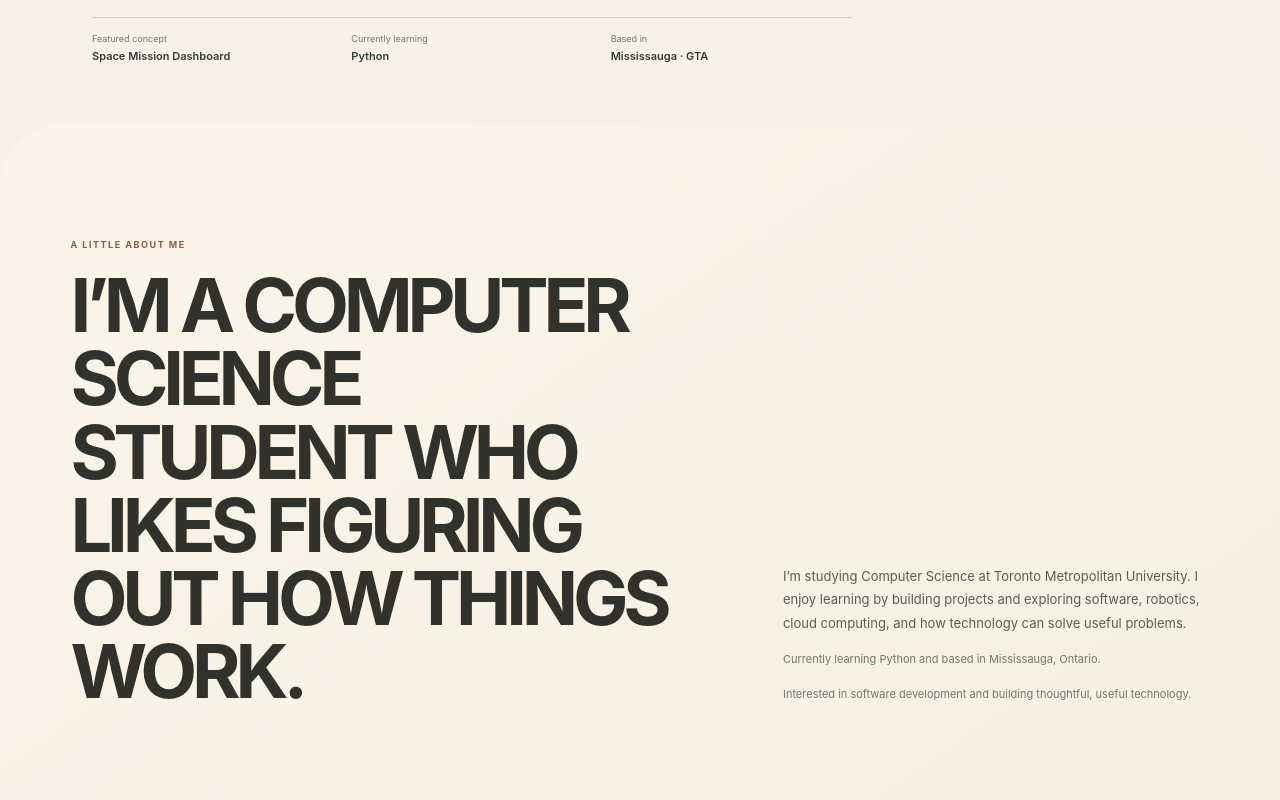
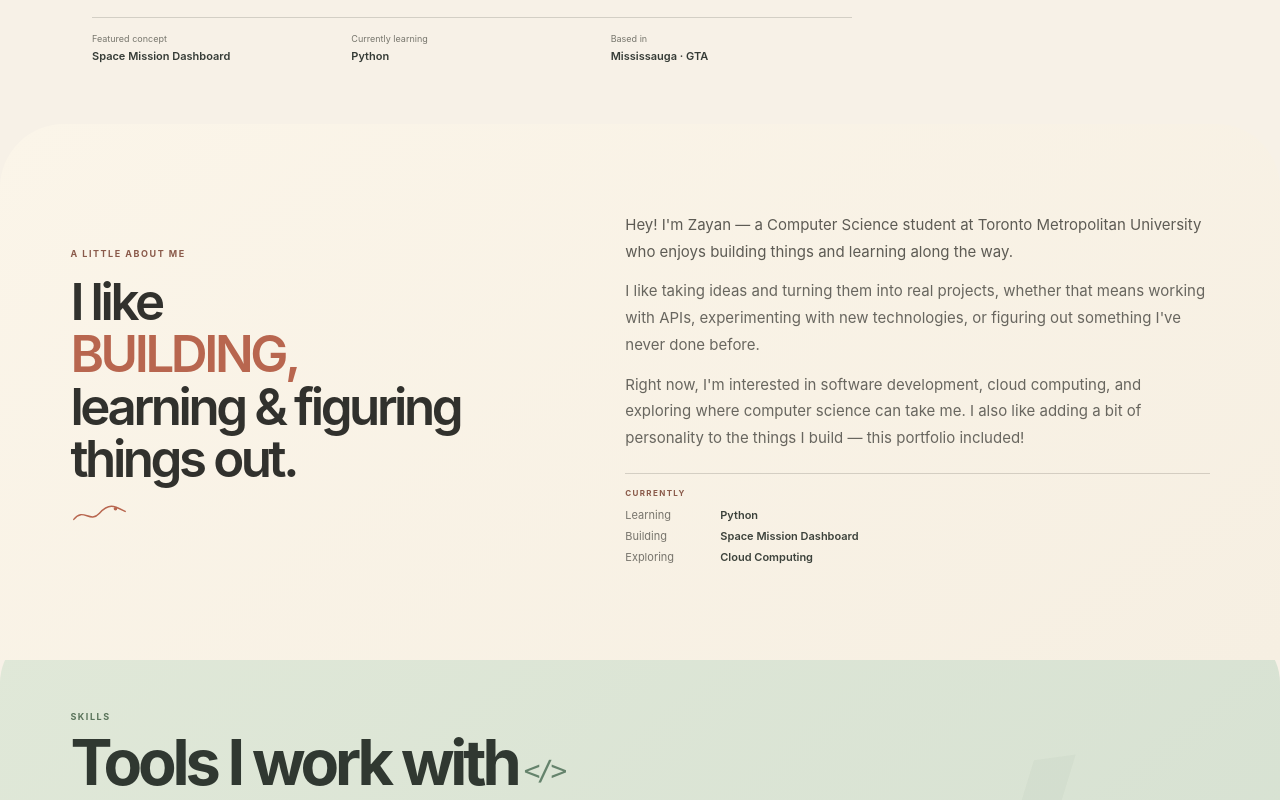
Before and after one commit to zayansyed-gif/Portfolio-site, a React (Vite) app: page / in a window 1280 px wide. Shown: the part 580-1380 px from the top of the page. Built offline with nearby package versions, Linux system fonts and the light colour scheme.

Commit message:
Refine the About section layout and copy

```diff
--- a/src/site/App.jsx
+++ b/src/site/App.jsx
@@ -198,8 +198,31 @@ function Experience() {
 function About() {
   return <section className="about-section scroll-reveal" id="about">
     <div className="section-inner about-layout editorial-width">
-      <div><p className="eyebrow">A LITTLE ABOUT ME</p><h2>I’M A COMPUTER SCIENCE STUDENT WHO LIKES FIGURING OUT HOW THINGS WORK.</h2></div>
-      <div className="about-copy"><p>I’m studying Computer Science at Toronto Metropolitan University. I enjoy learning by building projects and exploring software, robotics, cloud computing, and how technology can solve useful problems.</p><p>Currently learning Python and based in Mississauga, Ontario.</p><p>Interested in software development and building thoughtful, useful technology.</p></div>
+      <div className="about-heading">
+        <p className="eyebrow">A LITTLE ABOUT ME</p>
+        <h2 aria-label="I like building, learning and figuring things out.">
+          <span className="about-title-line">I like</span>
+          <span className="about-title-line"><em>BUILDING,</em></span>
+          <span className="about-title-line">learning &amp; figuring</span>
+          <span className="about-title-line">things out.</span>
+        </h2>
+        <svg className="about-ornament" viewBox="0 0 62 24" aria-hidden="true"><path d="M2 17C13 3 20 22 31 10S48 2 60 8" /><circle cx="49" cy="5" r="2" /></svg>
+      </div>
+      <div className="about-content">
+        <div className="about-copy">
+          <p>Hey! I'm Zayan — a Computer Science student at Toronto Metropolitan University who enjoys building things and learning along the way.</p>
+          <p>I like taking ideas and turning them into real projects, whether that means working with APIs, experimenting with new technologies, or figuring out something I've never done before.</p>
+          <p>Right now, I'm interested in software development, cloud computing, and exploring where computer science can take me. I also like adding a bit of personality to the things I build — this portfolio included!</p>
+        </div>
+        <div className="about-currently">
+          <p className="eyebrow">CURRENTLY</p>
+          <dl>
+            <div><dt>Learning</dt><dd>Python</dd></div>
+            <div><dt>Building</dt><dd>Space Mission Dashboard</dd></div>
+            <div><dt>Exploring</dt><dd>Cloud Computing</dd></div>
+          </dl>
+        </div>
+      </div>
     </div>
   </section>
 }
--- a/src/styles.css
+++ b/src/styles.css
@@ -146,13 +146,33 @@ button { color: inherit; font: inherit; }
 .experience-body li + li { margin-top: 3px; }
 .experience-index { align-self: center; color: rgba(67, 45, 38, .28); font-size: 27px; font-weight: 650; letter-spacing: -.08em; text-align: right; }
 
-.about-section { position: relative; z-index: 4; margin-top: -40px; padding-block: 115px 125px; border-radius: 64px 64px 0 0; color: #31312d; background: linear-gradient(145deg, #fbf5e9, #f6efe2); }
-.about-layout { display: grid; grid-template-columns: minmax(0, 1.05fr) minmax(270px, .75fr); align-items: end; gap: clamp(40px, 9vw, 130px); }
+.about-section { position: relative; z-index: 4; margin-top: -40px; padding-block: 88px 96px; border-radius: 64px 64px 0 0; color: #31312d; background: linear-gradient(145deg, #fbf5e9, #f6efe2); }
+.about-layout { display: grid; grid-template-columns: minmax(0, .9fr) minmax(0, 1.1fr); align-items: center; gap: clamp(36px, 6vw, 82px); }
 .about-section .eyebrow { color: #8a5a4a; }
-.about-layout h2 { max-width: 680px; margin: 19px 0 0; font-size: clamp(38px, 6vw, 74px); line-height: .99; letter-spacing: -.07em; }
-.about-copy { padding-bottom: 4px; color: #5d5b54; font-size: 13px; line-height: 1.8; }
+.about-heading { position: relative; }
+.about-layout h2 { max-width: 500px; margin: 17px 0 0; font-size: clamp(35px, 4.25vw, 51px); font-weight: 640; line-height: 1.03; letter-spacing: -.067em; }
+.about-title-line { display: block; opacity: 0; transform: translateY(10px); transition: opacity .42s ease, transform .52s cubic-bezier(.2,.7,.2,1); }
+.about-title-line:nth-child(1) { transition-delay: .04s; }
+.about-title-line:nth-child(2) { transition-delay: .1s; }
+.about-title-line:nth-child(3) { transition-delay: .16s; }
+.about-title-line:nth-child(4) { transition-delay: .22s; }
+.about-title-line em { color: var(--accent); font-style: normal; }
+.about-section.is-visible .about-title-line { opacity: 1; transform: translateY(0); }
+.about-ornament { display: block; width: 55px; height: 22px; margin: 20px 0 0 2px; overflow: visible; fill: none; stroke: #b8664f; stroke-width: 1.6; stroke-linecap: round; stroke-linejoin: round; transform: rotate(-5deg); transition: transform .55s ease; }
+.about-ornament circle { fill: #b8664f; stroke: none; }
+.about-section.is-visible .about-ornament { transform: rotate(0) translateY(-2px); }
+.about-content { min-width: 0; }
+.about-copy { color: #5d5b54; font-size: 15px; line-height: 1.78; opacity: 0; transform: translateY(12px); transition: opacity .55s ease .13s, transform .6s cubic-bezier(.2,.7,.2,1) .13s; }
 .about-copy p { margin: 0; }
-.about-copy p + p { margin-top: 15px; color: #77746c; font-size: 11px; }
+.about-copy p + p { margin-top: 13px; color: #68665f; }
+.about-section.is-visible .about-copy { opacity: 1; transform: translateY(0); }
+.about-currently { margin-top: 21px; padding-top: 14px; border-top: 1px solid rgba(51, 47, 43, .18); opacity: 0; transform: translateY(9px); transition: opacity .55s ease .22s, transform .6s cubic-bezier(.2,.7,.2,1) .22s; }
+.about-section.is-visible .about-currently { opacity: 1; transform: translateY(0); }
+.about-currently .eyebrow { margin-bottom: 10px; color: #8a5a4a; font-size: 8px; }
+.about-currently dl { display: grid; gap: 7px; margin: 0; }
+.about-currently dl > div { display: grid; grid-template-columns: 85px 1fr; align-items: baseline; gap: 10px; }
+.about-currently dt { color: #77746c; font-size: 11px; }
+.about-currently dd { margin: 0; color: #3c423b; font-size: 11px; font-weight: 620; }
 
 .skills-section { position: relative; z-index: 3; isolation: isolate; overflow: hidden; margin-top: -32px; padding-block: 83px 91px; border-radius: 55px 55px 0 0; color: #303831; background: linear-gradient(140deg, #e0e8d8, #d5e0d1); }
 .skills-section::after { position: absolute; z-index: -1; top: 16%; right: 4%; color: rgba(69, 92, 72, .035); content: "</>"; font-family: ui-monospace, SFMono-Regular, Menlo, monospace; font-size: clamp(210px, 31vw, 390px); font-weight: 700; line-height: 1; letter-spacing: -.16em; transform: rotate(-8deg); pointer-events: none; }
@@ -271,10 +291,14 @@ button { color: inherit; font: inherit; }
   .experience-index { grid-column: 2; grid-row: 2; font-size: 20px; }
   .experience-title h3 { font-size: 21px; }
   .experience-body ul { padding-left: 15px; font-size: 10px; }
-  .about-section { padding-block: 78px 88px; }
-  .about-layout { grid-template-columns: 1fr; gap: 28px; }
-  .about-layout h2 { max-width: 540px; font-size: clamp(37px, 10vw, 59px); }
-  .about-copy { max-width: 540px; font-size: 12px; }
+  .about-section { padding-block: 72px 78px; }
+  .about-layout { grid-template-columns: 1fr; align-items: start; gap: 25px; }
+  .about-layout h2 { max-width: 500px; font-size: clamp(36px, 9vw, 51px); }
+  .about-ornament { margin-top: 14px; }
+  .about-content { max-width: 620px; }
+  .about-copy { font-size: 14px; line-height: 1.75; }
+  .about-copy p + p { margin-top: 12px; }
+  .about-currently { margin-top: 18px; }
   .skills-section { padding-block: 73px 84px; }
   .skill-group { grid-template-columns: 1fr; gap: 10px; padding-block: 14px; }
   .education-section { padding-block: 69px 79px; }
@@ -302,5 +326,6 @@ button { color: inherit; font: inherit; }
 @media (prefers-reduced-motion: reduce) {
   *, *::before, *::after { scroll-behavior: auto !important; animation-duration: .01ms !important; animation-iteration-count: 1 !important; transition-duration: .01ms !important; }
   .scroll-reveal { opacity: 1; transform: none; }
+  .about-title-line, .about-copy, .about-currently { opacity: 1; transform: none; }
   .project-cursor { display: none; }
 }
```
